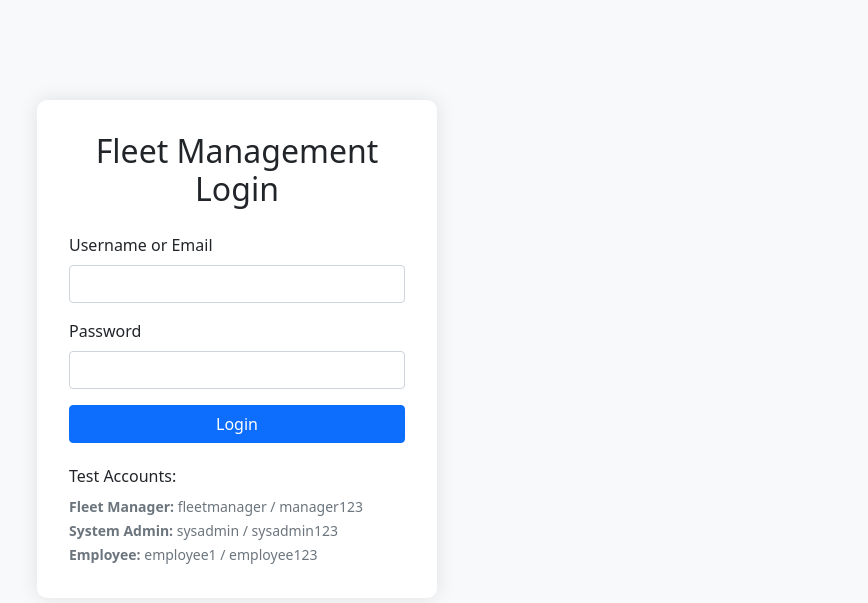
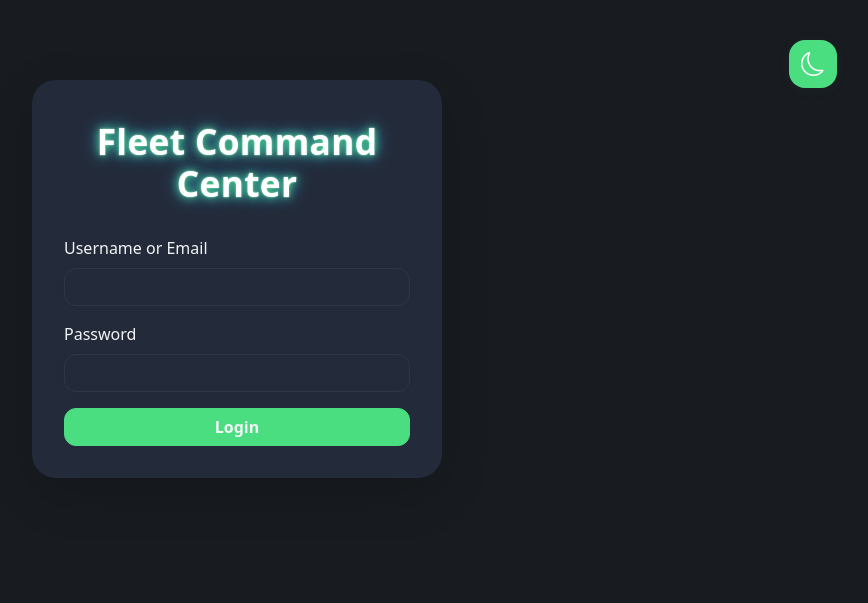
Before and after one commit to growwithgrepx/transPort, a Flask app: page /login in a window 1280 px wide. Shown: the top 603 px of the page, without its empty margins (403-1271 px from the left). Run offline with Flask 3, Linux system fonts and the light colour scheme; parts of the project's set-up code (start-up, migrations or seed data) failed here and were passed over; some libraries are stand-ins or nearby versions.

Commit message:
UI/UX enhancements

```diff
--- a/templates/login.html
+++ b/templates/login.html
@@ -4,33 +4,119 @@
 <head>
     <meta charset="UTF-8">
     <meta name="viewport" content="width=device-width, initial-scale=1.0">
-    <title>Login - Fleet Management</title>
-    <link href="https://cdn.jsdelivr.net/npm/bootstrap@5.1.3/dist/css/bootstrap.min.css" rel="stylesheet">
+    <title>Login - Fleet Command Center</title>
+    <link href="https://cdn.jsdelivr.net/npm/bootstrap@5.3.3/dist/css/bootstrap.min.css" rel="stylesheet">
+    <link href="https://cdn.jsdelivr.net/npm/bootstrap-icons@1.11.3/font/bootstrap-icons.css" rel="stylesheet">
+    <link rel="stylesheet" href="{{ url_for('static', filename='css/style.css') }}">
     <style>
         body {
-            background-color: #f8f9fa;
+            background-color: var(--color-bg);
+            color: var(--color-text);
         }
         .login-container {
-            max-width: 400px;
-            margin: 100px auto;
-            padding: 2rem;
-            background: white;
-            border-radius: 10px;
-            box-shadow: 0 0 20px rgba(0,0,0,0.1);
+            max-width: 410px;
+            margin: 80px auto;
+            padding: 2.5rem 2rem 2rem 2rem;
+            background: var(--color-surface);
+            border-radius: 1.5rem;
+            box-shadow: 0 4px 32px 0 rgba(33,150,243,0.10), 0 1.5px 6px 0 rgba(0,0,0,0.05);
+            position: relative;
+        }
+        .theme-toggle-btn-floating {
+            position: fixed;
+            top: 2.5rem;
+            right: 2.5rem;
+            z-index: 1000;
+            border-radius: 1rem;
+            box-shadow: 0 2px 12px 0 rgba(60,80,120,0.10);
+            background: var(--color-success);
+            color: #fff;
+            border: none;
+            width: 48px;
+            height: 48px;
+            display: flex;
+            align-items: center;
+            justify-content: center;
+            font-size: 1.5rem;
+            transition: background 0.2s, box-shadow 0.2s;
+        }
+        .theme-toggle-btn-floating:hover, .theme-toggle-btn-floating:focus {
+            background: #22c55e;
+            box-shadow: 0 4px 24px 0 rgba(60,80,120,0.18);
+        }
+        .glow-title {
+            font-weight: 800;
+            font-size: 2.2rem;
+            letter-spacing: 0.01em;
+            color: #fff;
+            text-shadow: 0 0 8px #4ade80, 0 0 16px #38bdf8, 0 0 2px #fff;
+            margin-bottom: 2rem;
+        }
+        .form-control, .form-label {
+            background: var(--color-surface);
+            color: var(--color-text);
+        }
+        .form-control {
+            border: 1.5px solid var(--color-border);
+            border-radius: 0.75rem;
+        }
+        .btn-primary, .btn-success {
+            background: var(--color-success);
+            border-color: var(--color-success);
+            font-weight: 600;
+            border-radius: 0.75rem;
+            color: #fff;
+        }
+        .btn-primary:hover, .btn-primary:focus, .btn-success:hover, .btn-success:focus {
+            background: #22c55e;
+            border-color: #22c55e;
+        }
+        .alert {
+            border-radius: 0.75rem;
+            font-size: 1.08rem;
+            font-weight: 500;
+            border: none;
+            padding: 0.85rem 1.2rem;
+        }
+        .alert-info {
+            background: rgba(56, 189, 248, 0.15);
+            color: #38bdf8;
+        }
+        .alert-success {
+            background: rgba(74, 222, 128, 0.15);
+            color: #4ade80;
+        }
+        .alert-danger {
+            background: rgba(248, 113, 113, 0.15);
+            color: #f87171;
         }
     </style>
 </head>
 <body>
+    <script>
+      // Always set dark theme on login
+      document.documentElement.setAttribute('data-theme', 'dark');
+      document.addEventListener('DOMContentLoaded', function() {
+        var toggle = document.getElementById('theme-toggle');
+        if (toggle) {
+          toggle.addEventListener('click', function() {
+            const current = document.documentElement.getAttribute('data-theme');
+            const next = current === 'dark' ? 'light' : 'dark';
+            document.documentElement.setAttribute('data-theme', next);
+            localStorage.setItem('theme', next);
+          });
+        }
+      });
+    </script>
+    <button id="theme-toggle" class="theme-toggle-btn-floating" aria-label="Toggle dark mode"><i class="bi bi-moon"></i></button>
     <div class="container">
-        <div class="login-container">
-            <h2 class="text-center mb-4">Fleet Management Login</h2>
-
+        <div class="login-container shadow-lg">
+            <h2 class="text-center glow-title">Fleet Command Center</h2>
             {% if error %}
                 <div class="alert alert-danger" role="alert">
                     {{ error }}
                 </div>
             {% endif %}
-
             {% with messages = get_flashed_messages(with_categories=true) %}
                 {% if messages %}
                     {% for category, message in messages %}
@@ -40,7 +126,6 @@
                     {% endfor %}
                 {% endif %}
             {% endwith %}
-
             <form method="POST" action="{{ url_for('login') }}">
                 <input type="hidden" name="csrf_token" value="{{ csrf_token() }}"/>
                 <div class="mb-3">
@@ -51,17 +136,8 @@
                     <label for="password" class="form-label">Password</label>
                     <input type="password" class="form-control" id="password" name="password" required>
                 </div>
-                <button type="submit" class="btn btn-primary w-100">Login</button>
+                <button type="submit" class="btn btn-success w-100">Login</button>
             </form>
-
-            <div class="mt-4">
-                <h6>Test Accounts:</h6>
-                <small class="text-muted">
-                    <strong>Fleet Manager:</strong> fleetmanager / manager123<br>
-                    <strong>System Admin:</strong> sysadmin / sysadmin123<br>
-                    <strong>Employee:</strong> employee1 / employee123
-                </small>
-            </div>
         </div>
     </div>
 </body>
```
Also changed, not shown: templates/base.html (+22 -7 lines).
